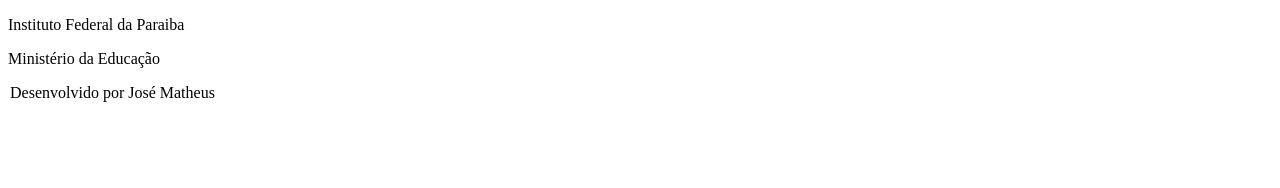
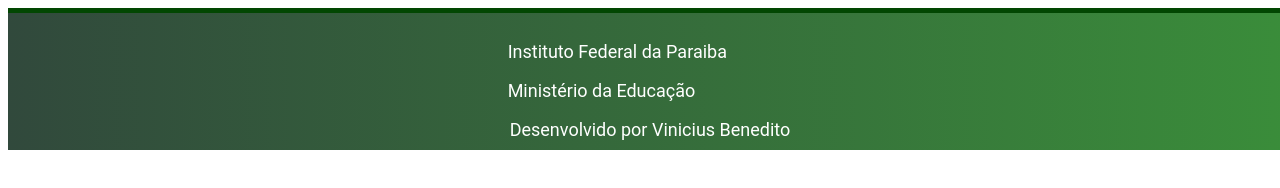
Before and after one commit to vinisbene/avaliacao-final, a website: page index.html in a window 1280 px wide. Drawn offline with Linux system fonts and the light colour scheme.

Commit message:
Estilizando cabeçalho

```diff
--- a/index.html
+++ b/index.html
@@ -4,6 +4,7 @@
     <meta charset="UTF-8">
     <meta name="viewport" content="width=device-width, initial-scale=1.0">
     <link rel="stylesheet" href="./style.css">
+
     <title>Avaliação Final</title>
 </head>
 <body>
@@ -13,7 +14,7 @@
 
             <p>Instituto Federal da Paraiba</p>
             <p>Ministério da Educação</p>
-            <legend>Desenvolvido por José Matheus</legend>
+            <legend>Desenvolvido por Vinicius Benedito</legend>
         </div>
     </div>
 
--- a/style.css
+++ b/style.css
@@ -0,0 +1,11 @@
+.logo {
+    width: 100%;
+    display: flex;
+    justify-content: center;
+    border-top:5px solid #024702;
+    background: linear-gradient(to right, #31493C, #3a8d3a);
+    padding: 10px;
+    color: #fff;
+    font-family: 'Roboto', sans-serif;
+    font-size:large;
+}
```
